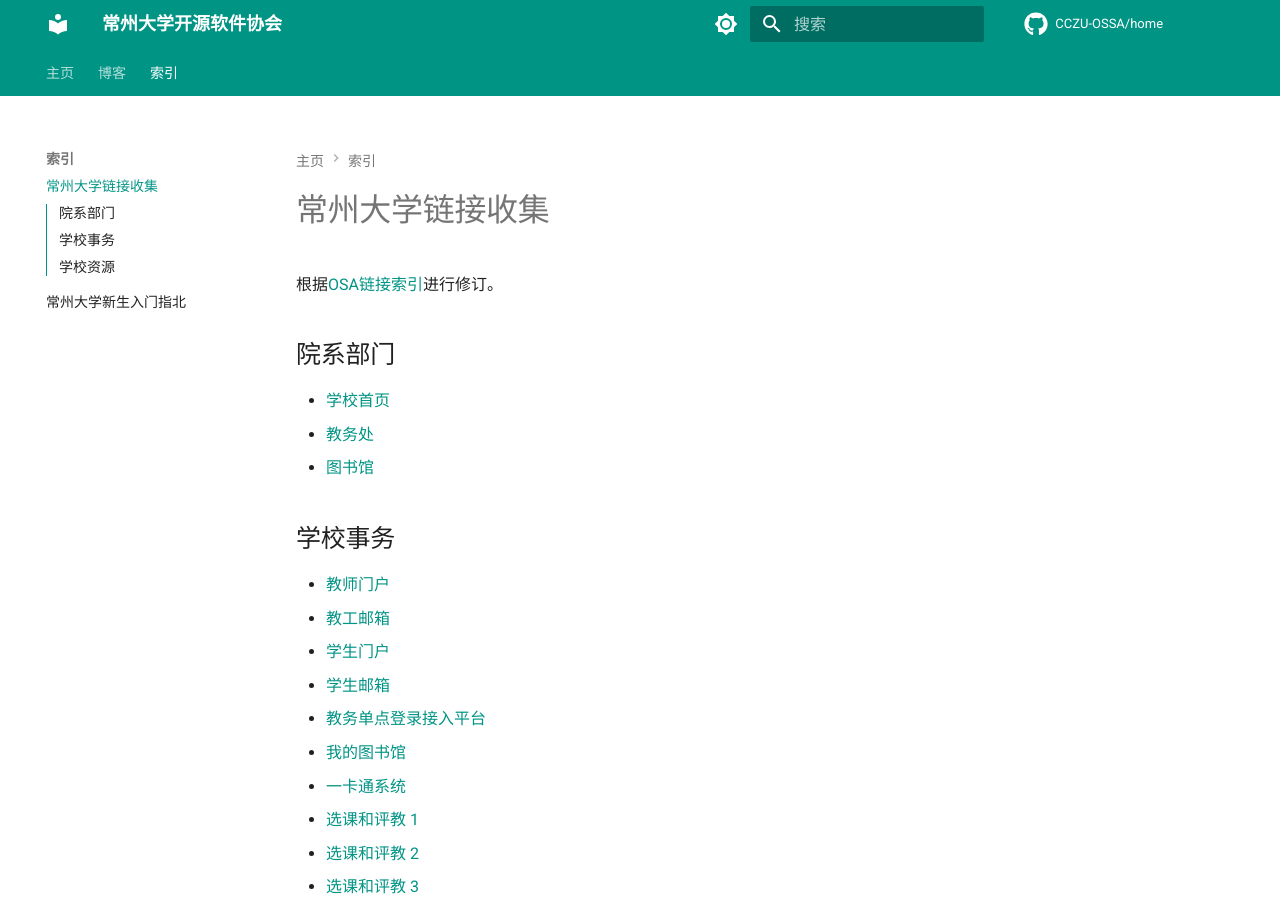
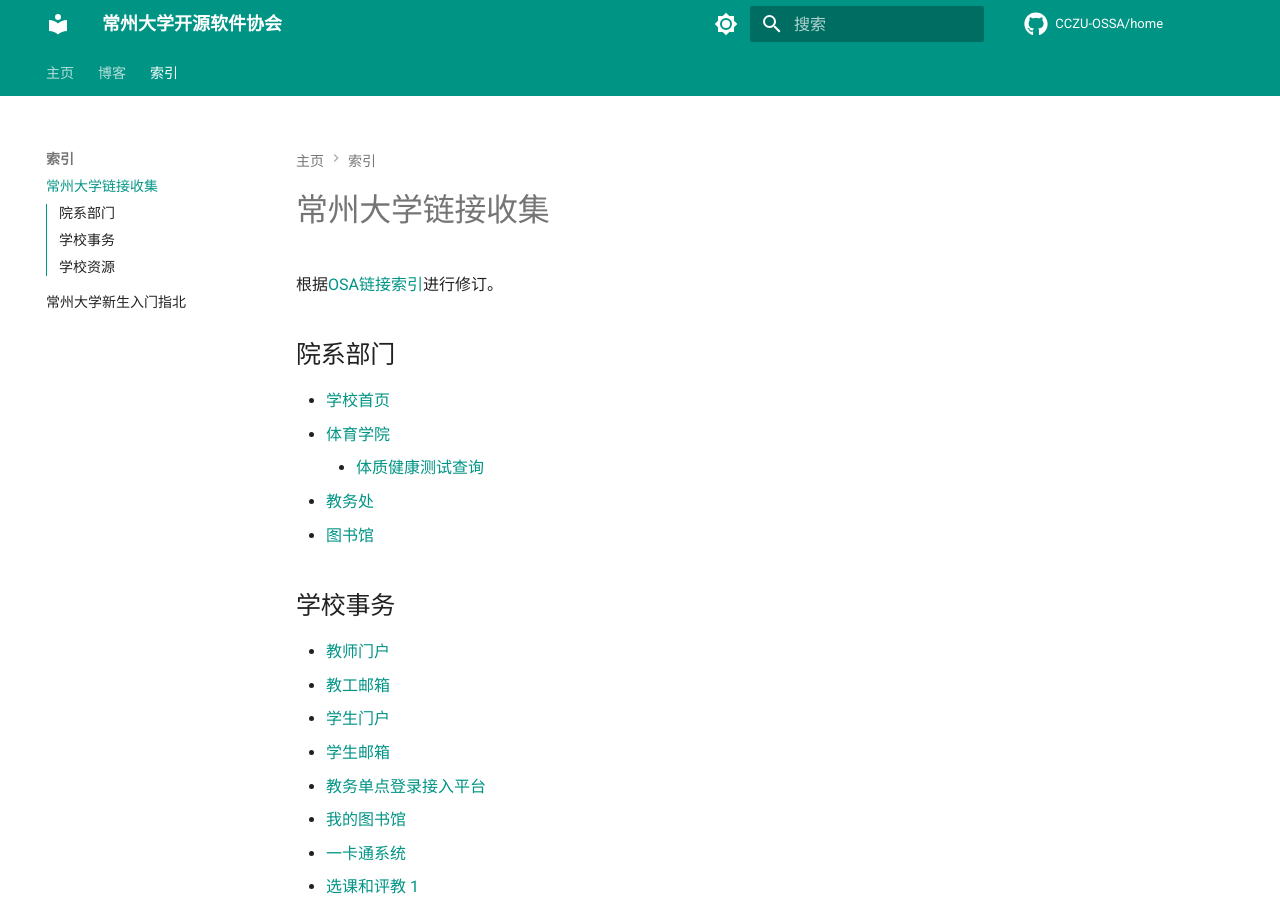
Before and after one commit to CCZU-OSSA/home, an MkDocs documentation site: the page built from docs/索引/cczu-links.md, in a window 1280 px wide and 900 px high. Built offline with MkDocs 1.6.1 and Material for MkDocs 9.7.7, drawn with Linux system fonts in a browser that asks for light colours; comment, search, counter and statistics services are not loaded.

Commit message:
体育学院

```diff
--- a/docs/索引/cczu-links.md
+++ b/docs/索引/cczu-links.md
@@ -10,6 +10,8 @@ date: 2023-11-20
 ## 院系部门
 
  - [学校首页](https://www.cczu.edu.cn/)
+ - [体育学院](http://pe.cczu.edu.cn/)
+    - [体质健康测试查询](http://tiyu.cczu.edu.cn/stu)
  - [教务处](http://jwc.cczu.edu.cn/)
  - [图书馆](http://lib.cczu.edu.cn/)
 
```
